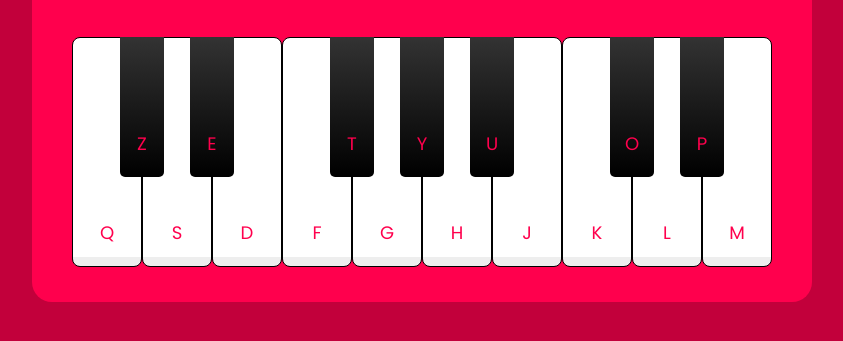
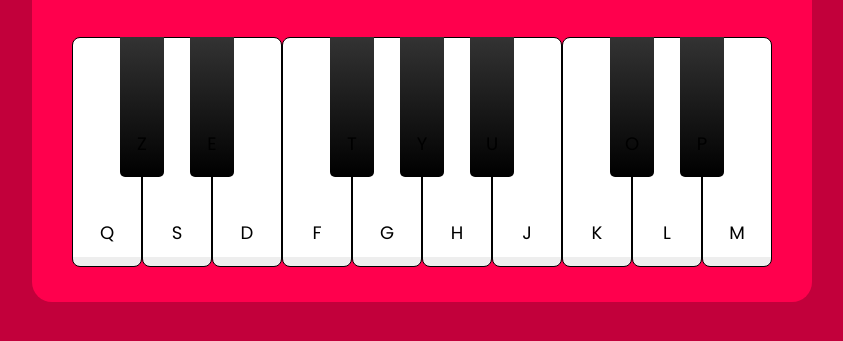
Before and after one commit to LeganV9/mypiano, a plain HTML site: page index.html in a window 1280 px wide. Shown: the part 297-638 px from the top of the page, without its empty margins (218-1061 px from the left). Drawn offline with Linux system fonts and the light colour scheme.

Commit message:
Update style.css

```diff
--- a/style.css
+++ b/style.css
@@ -94,7 +94,6 @@ header .column span {
     cursor: pointer;
     user-select: none;
     list-style: none;
-    color: #ff004d;
     position: relative;
     text-transform: uppercase;
 }
```
